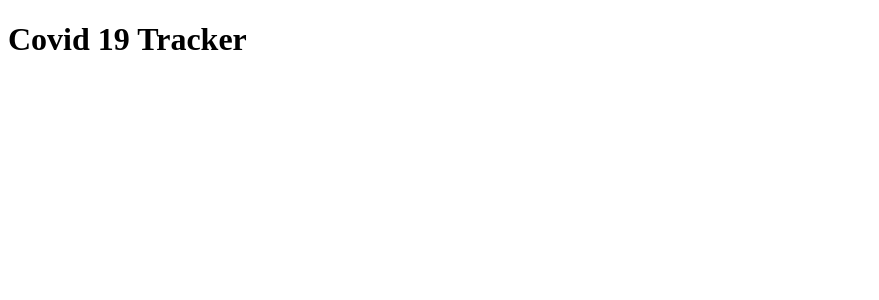
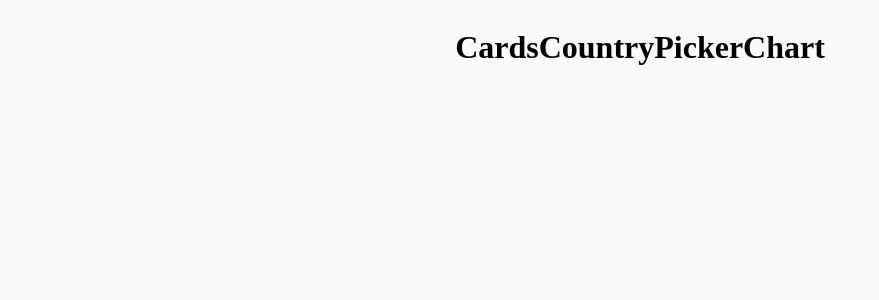
Before and after one commit to chethanprabhu/Covid-19-Tracker, a React (Create React App) app: page / in a window 1280 px wide. Shown: the top 300 px of the page, without its empty margins (0-879 px from the left). Built offline with nearby package versions, Linux system fonts and the light colour scheme.

Commit message:
added basic structure and css

```diff
--- a/src/App.js
+++ b/src/App.js
@@ -1,8 +1,17 @@
 import React from 'react'
 
+import Cards from "./components/Cards/Cards"
+import Chart from "./components/Chart/Chart"
+import CountryPicker from "./components/CountryPicker/CountryPicker"
+
+import styles from "./App.module.css"
 const App = () => {
     return (
-        <h1>Covid 19 Tracker</h1>
+        <div className={styles.container}>
+            <Cards />
+            <CountryPicker />
+            <Chart />
+        </div>
     )
 }
 
--- /dev/null
+++ b/src/App.module.css
@@ -0,0 +1,9 @@
+body {
+    background-color: rgb(250, 250, 250);
+}
+
+.container {
+    display: flex;
+    align-items: center;
+    justify-content: center;
+}
--- a/src/components/Cards/Cards.jsx
+++ b/src/components/Cards/Cards.jsx
@@ -0,0 +1,9 @@
+import React from 'react';
+
+const Cards = () => {
+    return (
+        <h1>Cards</h1>
+    )
+}
+
+export default Cards
--- a/src/components/Chart/Chart.jsx
+++ b/src/components/Chart/Chart.jsx
@@ -0,0 +1,9 @@
+import React from 'react';
+
+const Chart = () => {
+    return (
+        <h1>Chart</h1>
+    )
+}
+
+export default Chart
--- a/src/components/CountryPicker/CountryPicker.jsx
+++ b/src/components/CountryPicker/CountryPicker.jsx
@@ -0,0 +1,9 @@
+import React from 'react';
+
+const CountryPicker = () => {
+    return (
+        <h1>CountryPicker</h1>
+    )
+}
+
+export default CountryPicker
```
